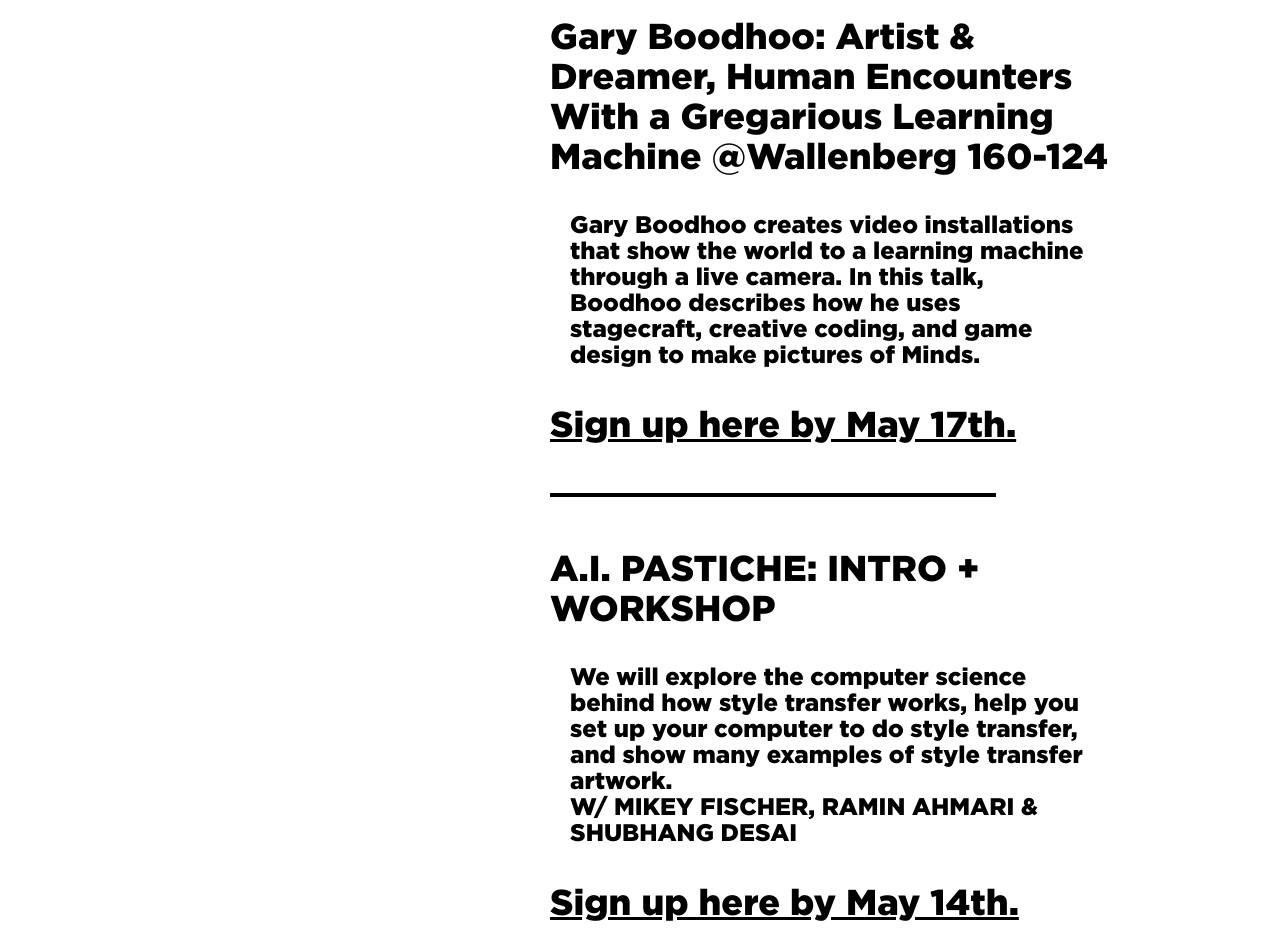
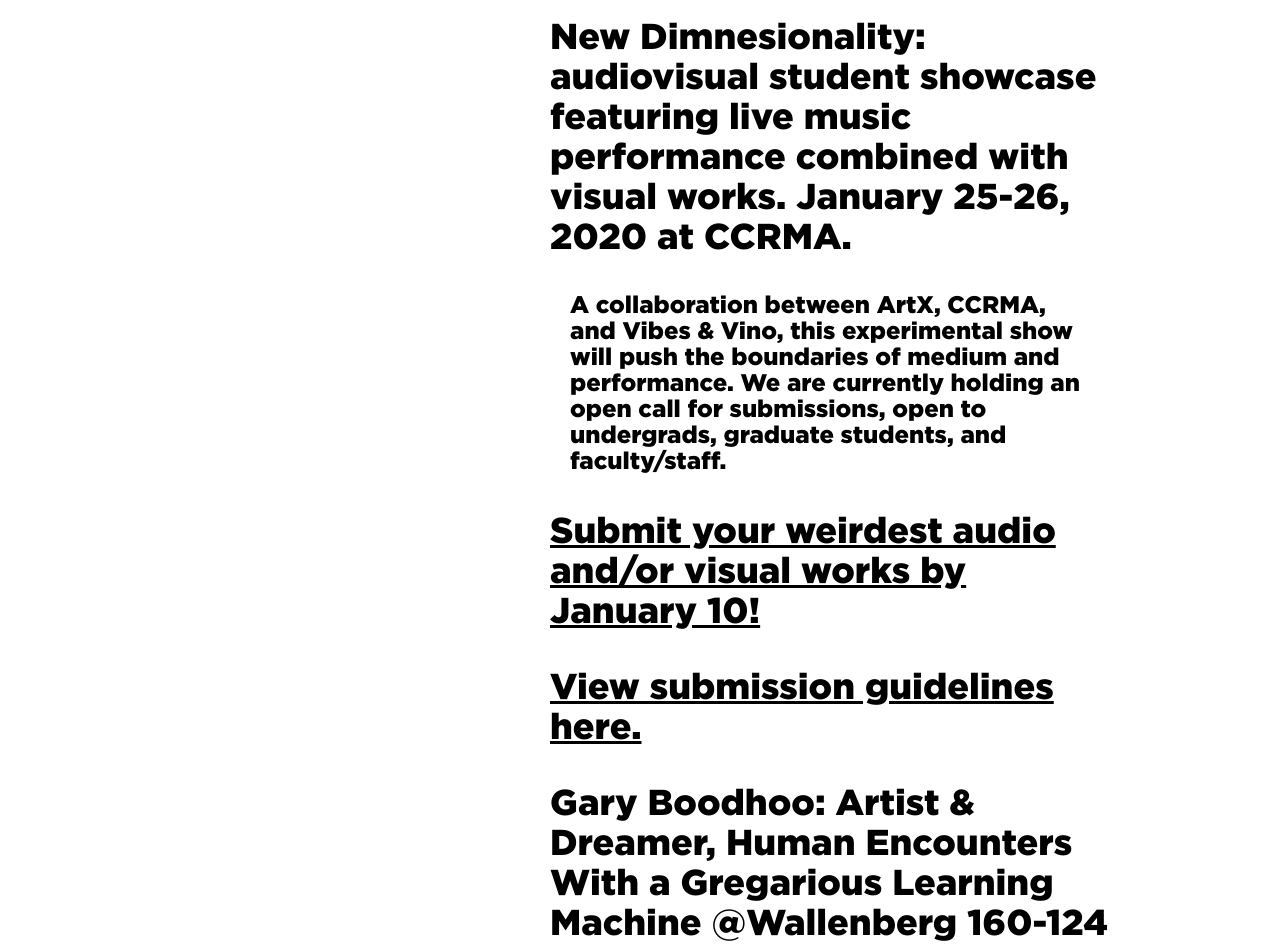
Before and after one commit to btroo/stanfordartx, a plain HTML site: page index.html in a window 1280 px wide. Shown: the part 524-1469 px from the top of the page. Drawn offline with Linux system fonts and the light colour scheme.

Commit message:
Update index.html

```diff
--- a/index.html
+++ b/index.html
@@ -21,6 +21,22 @@
             We have some exciting workshops coming up. RSVP below.
           </p>
           <div class="line"></div>
+          <p>
+            New Dimnesionality: audiovisual student showcase featuring live music performance combined with visual works. January 25-26, 2020 at CCRMA.
+          </p>
+          <div class = "desc">
+            A collaboration between ArtX, CCRMA, and Vibes & Vino, this experimental show will push the boundaries of medium and performance. We are currently holding an open call for submissions, open to undergrads, graduate students, and faculty/staff.
+          </div>
+          <p>
+            <a href="https://hannahms.typeform.com/to/oxxX2z">
+              Submit your weirdest audio and/or visual works by January 10!
+            </a>
+          </p>
+          <p>
+            <a href="https://docs.google.com/document/d/13bZL7wZfubZC41aXPKtsQRXjH28rW8SwhKWlowU62D8/edit?usp=sharing">
+              View submission guidelines here.
+            </a>
+          </p>
           <p>
             Gary Boodhoo: Artist & Dreamer, Human Encounters With a Gregarious Learning Machine @Wallenberg 160-124
           </p>
```
